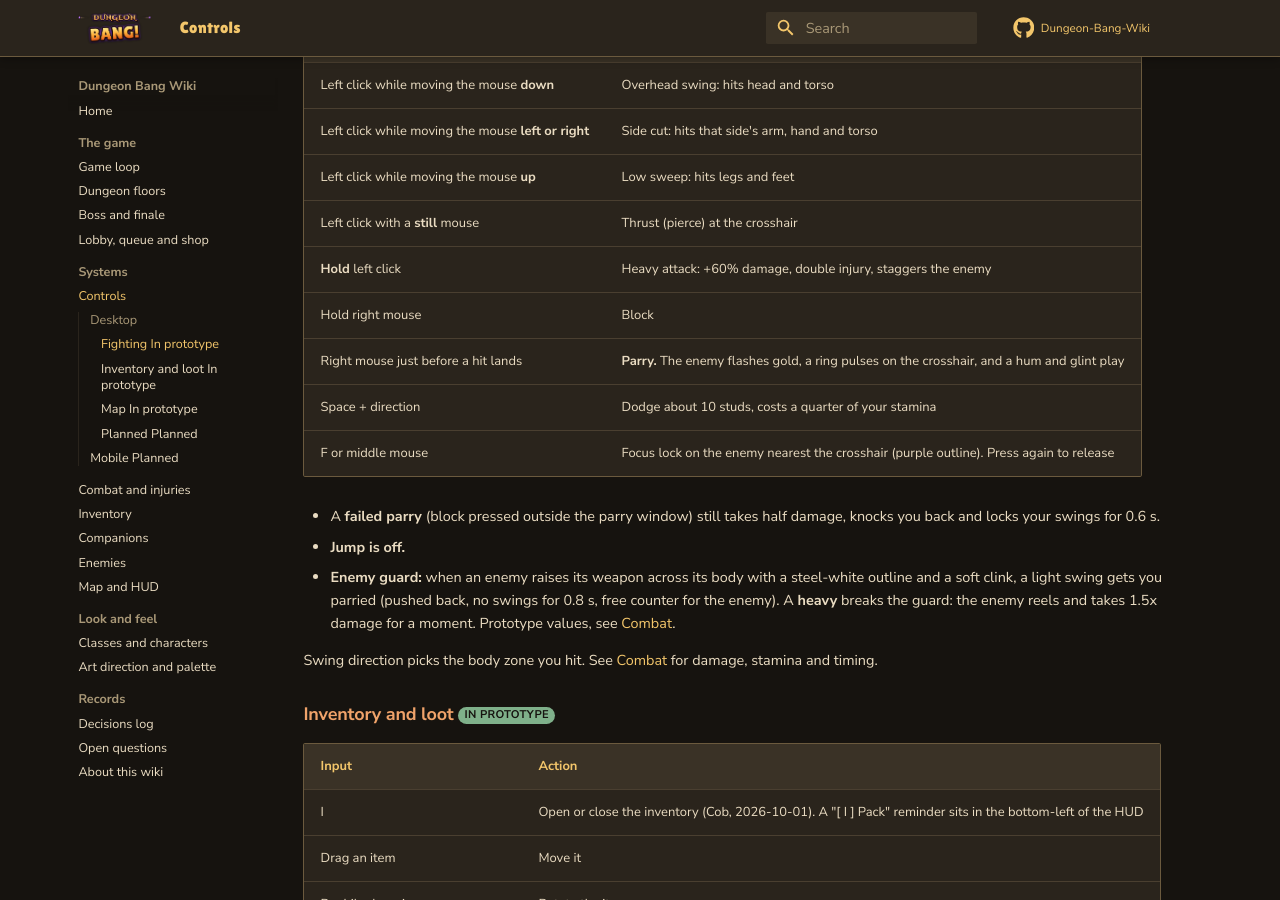
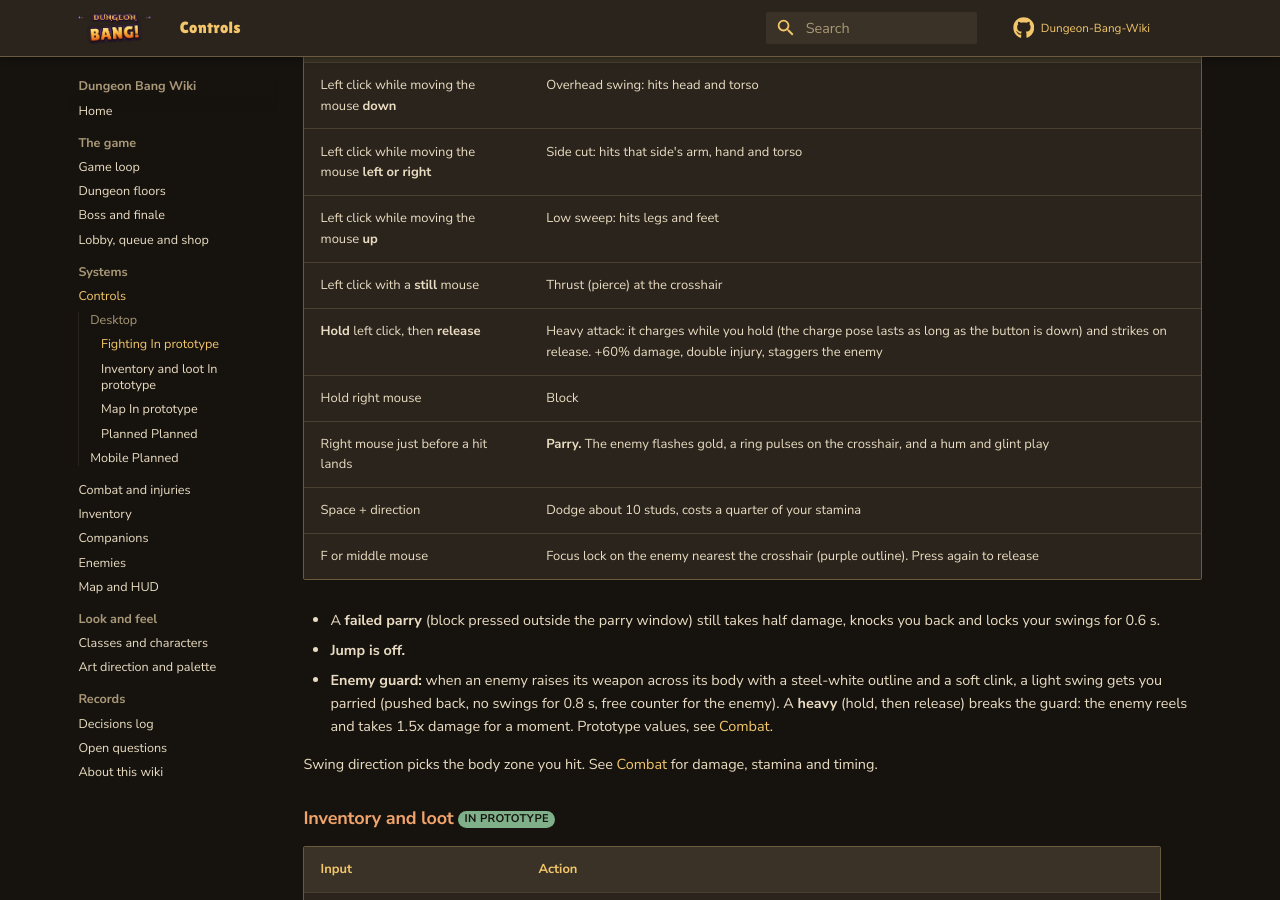
Before and after one commit to iamlegendok/Dungeon-Bang-Wiki, an MkDocs documentation site: the page built from docs/controls.md, in a window 1280 px wide and 900 px high, scrolled down 548 px. Built offline with MkDocs 1.6.1 and Material for MkDocs 9.7.7, drawn with Linux system fonts in a browser that asks for light colours; comment, search, counter and statistics services are not loaded.

Commit message:
Heavy attacks charge while held and strike on release
Co-Authored-By: Claude Opus 5.5 (1M context) <noreply@anthropic.com>
Claude-Session: https://claude.ai/code/session_01BBz4VfGTsvBuNKXe58LieA

```diff
--- a/docs/controls.md
+++ b/docs/controls.md
@@ -18,7 +18,7 @@ What each input does. The **In prototype** tag means it already works in the Rob
 | Left click while moving the mouse **left or right** | Side cut: hits that side's arm, hand and torso |
 | Left click while moving the mouse **up** | Low sweep: hits legs and feet |
 | Left click with a **still** mouse | Thrust (pierce) at the crosshair |
-| **Hold** left click | Heavy attack: +60% damage, double injury, staggers the enemy |
+| **Hold** left click, then **release** | Heavy attack: it charges while you hold (the charge pose lasts as long as the button is down) and strikes on release. +60% damage, double injury, staggers the enemy |
 | Hold right mouse | Block |
 | Right mouse just before a hit lands | **Parry.** The enemy flashes gold, a ring pulses on the crosshair, and a hum and glint play |
 | Space + direction | Dodge about 10 studs, costs a quarter of your stamina |
@@ -26,7 +26,7 @@ What each input does. The **In prototype** tag means it already works in the Rob
 
 - A **failed parry** (block pressed outside the parry window) still takes half damage, knocks you back and locks your swings for 0.6 s.
 - **Jump is off.**
-- **Enemy guard:** when an enemy raises its weapon across its body with a steel-white outline and a soft clink, a light swing gets you parried (pushed back, no swings for 0.8 s, free counter for the enemy). A **heavy** breaks the guard: the enemy reels and takes 1.5x damage for a moment. Prototype values, see [Combat](combat.md#enemy-guard).
+- **Enemy guard:** when an enemy raises its weapon across its body with a steel-white outline and a soft clink, a light swing gets you parried (pushed back, no swings for 0.8 s, free counter for the enemy). A **heavy** (hold, then release) breaks the guard: the enemy reels and takes 1.5x damage for a moment. Prototype values, see [Combat](combat.md#enemy-guard).
 
 Swing direction picks the body zone you hit. See [Combat](combat.md#fighting-skill) for damage, stamina and timing.
 
```
Also changed, not shown: docs/combat.md (+2 -2 lines).
